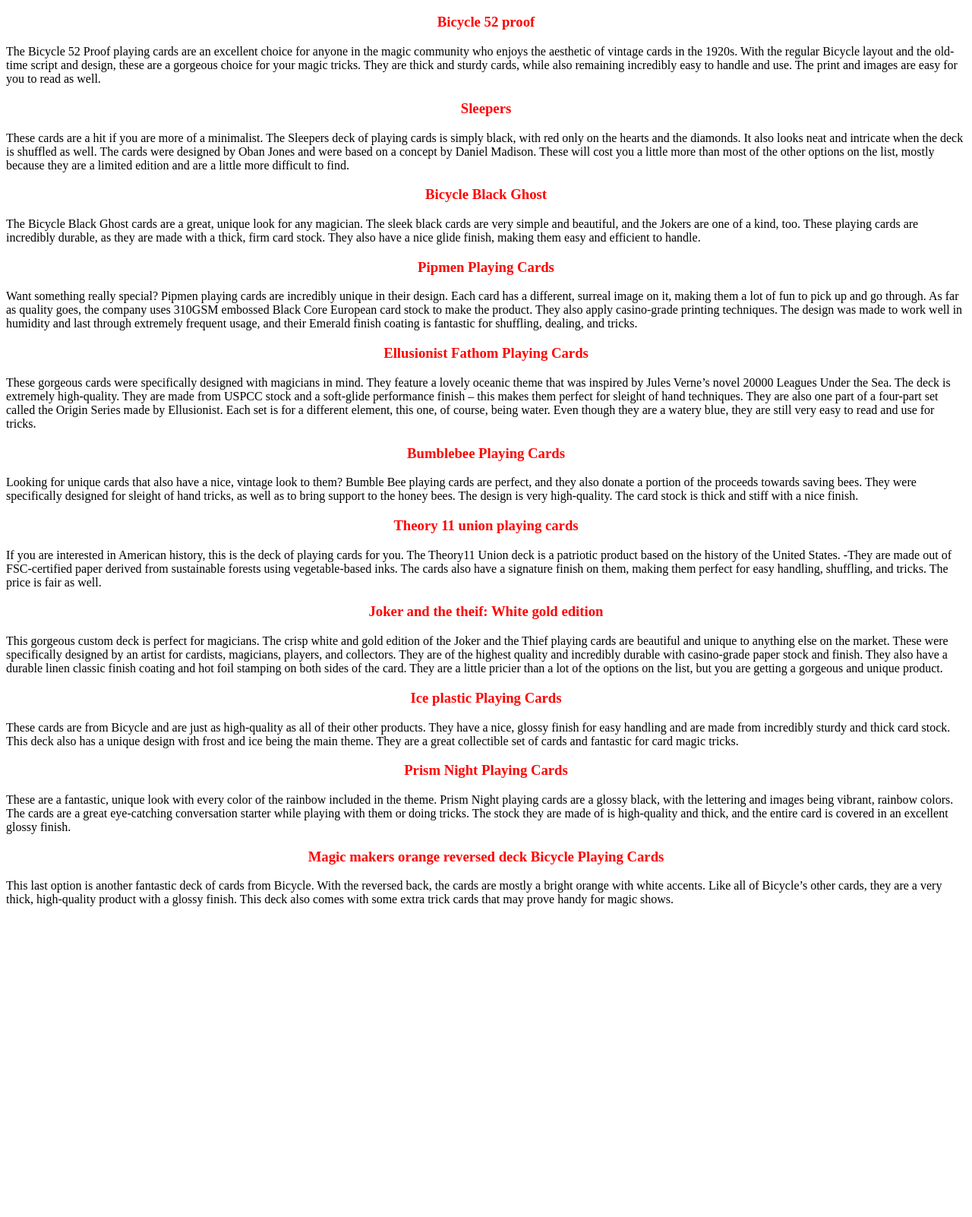
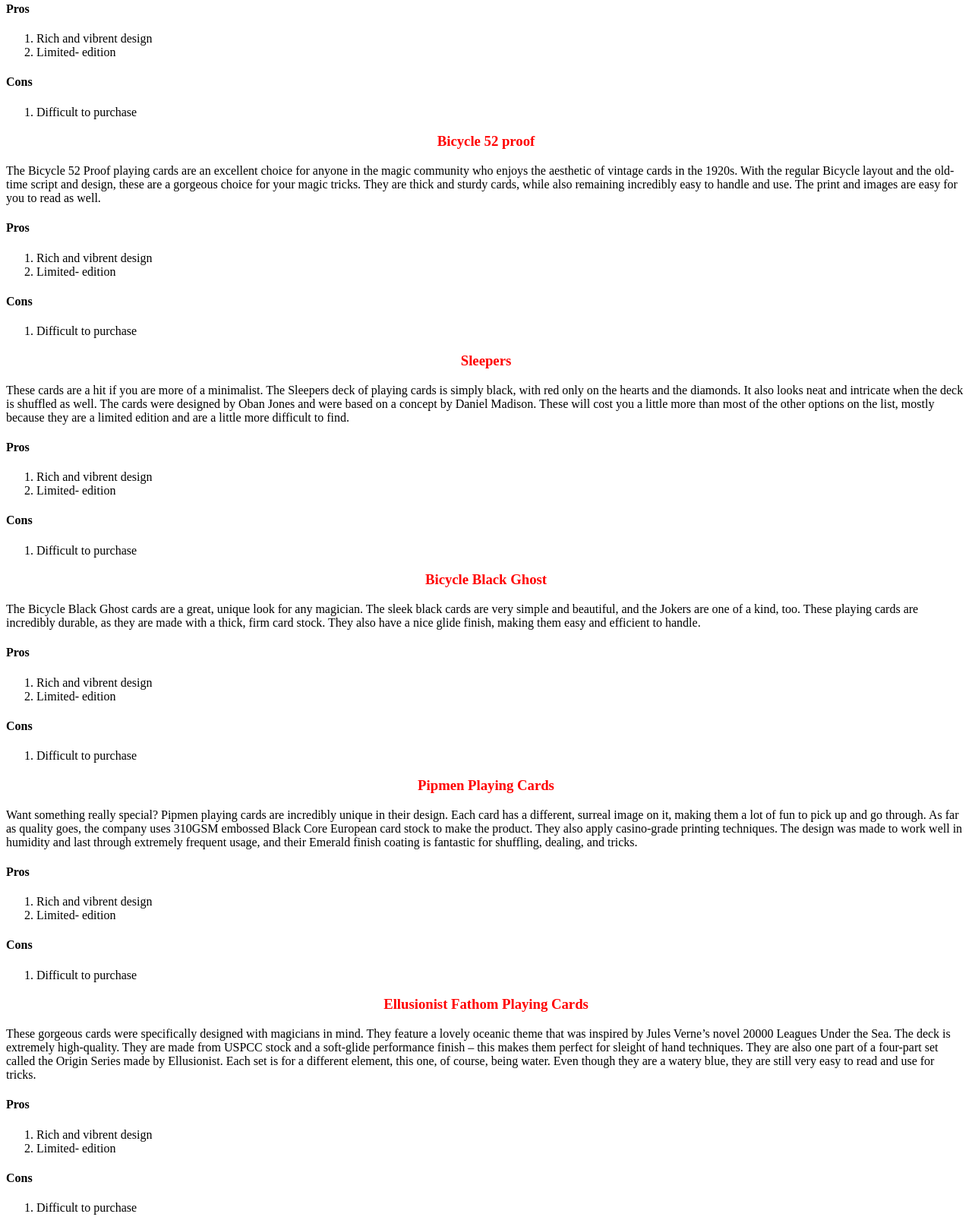
Before and after one commit to Arhaam13/home, a plain HTML site: page decks.html in a window 1280 px wide. Shown: the part 1012-2614 px from the top of the page at 76% size. Before the commit the page ends 2221 px from the top, so only its background shows below. Drawn offline with Linux system fonts and the light colour scheme.

Commit message:
Update decks.html

```diff
--- a/decks.html
+++ b/decks.html
@@ -24,15 +24,14 @@
 		from liquids. On top of that, they are said to take quite a while to lose their snap – customers had mentioned in online
 		reviews that they got over 90-100 hours before it was lost. These playing cards are also very affordable. You can buy a
 		two-pack combo (comes with both a red and blue deck) on Amazon.</p>
-		<h4>Pros</h4>
+	   <h4>Pros</h4>
 			<ol>
-				<li> Durrable</li>
-				<li> High- quality</li>
-				<li> Affordable</li>
+				<li>Rich and vibrent design</li>
+				<li>Limited- edition</li>
 			</ol>
 		<h4>Cons</h4>
 			<ol>
-				<li> Old-fashion design</li>
+				<li>Difficult to purchase</li>
 			</ol>
 	   <h3 class = "id">Swe deck</h3>
 		<p>Next up, we have the SWE deck. To give you a little background about this deck of playing cards, they are named after
@@ -57,27 +56,72 @@
 			watching you perform. This deck was originally only available as part of the Prohibition box set with six
 			different decks in it. However, you can now purchase it all on its own. They are thin and incredibly easy to
 			work with for both shuffling and performing tricks. </p>
+		<h4>Pros</h4>
+			<ol>
+				<li>Rich and vibrent design</li>
+				<li>Limited- edition</li>
+			</ol>
+		<h4>Cons</h4>
+			<ol>
+				<li>Difficult to purchase</li>
+			</ol>
 	   <h3 class = "id">Bicycle 52 proof</h3>
 		<p>The Bicycle 52 Proof playing cards are an excellent choice for anyone in the magic community who enjoys the aesthetic
 			of vintage cards in the 1920s. With the regular Bicycle layout and the old-time script and design, these are a
 			gorgeous choice for your magic tricks. They are thick and sturdy cards, while also remaining incredibly easy to
 			handle and use. The print and images are easy for you to read as well.</p>
+		<h4>Pros</h4>
+			<ol>
+				<li>Rich and vibrent design</li>
+				<li>Limited- edition</li>
+			</ol>
+		<h4>Cons</h4>
+			<ol>
+				<li>Difficult to purchase</li>
+			</ol>
 	   <h3 class = "id">Sleepers</h3>
 		<p>These cards are a hit if you are more of a minimalist. The Sleepers deck of playing cards is simply black, with red
 			only on the hearts and the diamonds. It also looks neat and intricate when the deck is shuffled as well. The
 			cards were designed by Oban Jones and were based on a concept by Daniel Madison. These will cost you a little
 			more than most of the other options on the list, mostly because they are a limited edition and are a little more
 			difficult to find. </p>
+		<h4>Pros</h4>
+			<ol>
+				<li>Rich and vibrent design</li>
+				<li>Limited- edition</li>
+			</ol>
+		<h4>Cons</h4>
+			<ol>
+				<li>Difficult to purchase</li>
+			</ol>
 	   <h3 class = "id">Bicycle Black Ghost</h3>
 		<p>The Bicycle Black Ghost cards are a great, unique look for any magician. The sleek black cards are very simple and
 			beautiful, and the Jokers are one of a kind, too. These playing cards are incredibly durable, as they are made
 			with a thick, firm card stock. They also have a nice glide finish, making them easy and efficient to handle.</p>
+		<h4>Pros</h4>
+			<ol>
+				<li>Rich and vibrent design</li>
+				<li>Limited- edition</li>
+			</ol>
+		<h4>Cons</h4>
+			<ol>
+				<li>Difficult to purchase</li>
+			</ol>
 	   <h3 class = "id">Pipmen Playing Cards</h3>
 		<p>Want something really special? Pipmen playing cards are incredibly unique in their design. Each card has a different,
 			surreal image on it, making them a lot of fun to pick up and go through. As far as quality goes, the company uses
 			310GSM embossed Black Core European card stock to make the product. They also apply casino-grade printing
 			techniques. The design was made to work well in humidity and last through extremely frequent usage, and their
 			Emerald finish coating is fantastic for shuffling, dealing, and tricks.</p>
+		<h4>Pros</h4>
+			<ol>
+				<li>Rich and vibrent design</li>
+				<li>Limited- edition</li>
+			</ol>
+		<h4>Cons</h4>
+			<ol>
+				<li>Difficult to purchase</li>
+			</ol>
 	   <h3 class = "id">Ellusionist Fathom Playing Cards</h3>
 		<p>These gorgeous cards were specifically designed with magicians in mind. They feature a lovely oceanic theme that was
 			inspired by Jules Verne’s novel 20000 Leagues Under the Sea. The deck is extremely high-quality. They are made
@@ -85,16 +129,43 @@
 			They are also one part of a four-part set called the Origin Series made by Ellusionist. Each set is for a
 			different element, this one, of course, being water. Even though they are a watery blue, they are still very easy
 			to read and use for tricks.</p>
+		<h4>Pros</h4>
+			<ol>
+				<li>Rich and vibrent design</li>
+				<li>Limited- edition</li>
+			</ol>
+		<h4>Cons</h4>
+			<ol>
+				<li>Difficult to purchase</li>
+			</ol>
 	   <h3 class = "id">Bumblebee Playing Cards</h3>
 		<p>Looking for unique cards that also have a nice, vintage look to them? Bumble Bee playing cards are perfect, and they
 			also donate a portion of the proceeds towards saving bees. They were specifically designed for sleight of hand
 			tricks, as well as to bring support to the honey bees. The design is very high-quality. The card stock is thick
 			and stiff with a nice finish.</p>
+		<h4>Pros</h4>
+			<ol>
+				<li>Rich and vibrent design</li>
+				<li>Limited- edition</li>
+			</ol>
+		<h4>Cons</h4>
+			<ol>
+				<li>Difficult to purchase</li>
+			</ol>
 	   <h3 class = "id">Theory 11 union playing cards</h3>
 		<p>If you are interested in American history, this is the deck of playing cards for you. The Theory11 Union deck is a
 			patriotic product based on the history of the United States. -They are made out of FSC-certified paper derived
 			from sustainable forests using vegetable-based inks. The cards also have a signature finish on them, making them
 			perfect for easy handling, shuffling, and tricks. The price is fair as well.</p>
+		<h4>Pros</h4>
+			<ol>
+				<li>Rich and vibrent design</li>
+				<li>Limited- edition</li>
+			</ol>
+		<h4>Cons</h4>
+			<ol>
+				<li>Difficult to purchase</li>
+			</ol>
 	   <h3 class = "id">Joker and the theif: White gold edition</h3>
 		<p>This gorgeous custom deck is perfect for magicians. The crisp white and gold edition of the Joker and the Thief
 			playing cards are beautiful and unique to anything else on the market. These were specifically designed by an
@@ -102,19 +173,55 @@
 			with casino-grade paper stock and finish. They also have a durable linen classic finish coating and hot foil
 			stamping on both sides of the card. They are a little pricier than a lot of the options on the list, but you are
 			getting a gorgeous and unique product.</p>
+		<h4>Pros</h4>
+			<ol>
+				<li>Rich and vibrent design</li>
+				<li>Limited- edition</li>
+			</ol>
+		<h4>Cons</h4>
+			<ol>
+				<li>Difficult to purchase</li>
+			</ol>
 	   <h3 class = "id">Ice plastic Playing Cards</h3>
 		<p>These cards are from Bicycle and are just as high-quality as all of their other products. They have a nice, glossy
 			finish for easy handling and are made from incredibly sturdy and thick card stock. This deck also has a unique
 			design with frost and ice being the main theme. They are a great collectible set of cards and fantastic for card
 			magic tricks.</p>
+		<h4>Pros</h4>
+			<ol>
+				<li>Rich and vibrent design</li>
+				<li>Limited- edition</li>
+			</ol>
+		<h4>Cons</h4>
+			<ol>
+				<li>Difficult to purchase</li>
+			</ol>
 	   <h3 class = "id">Prism Night Playing Cards</h3>
 		<p>These are a fantastic, unique look with every color of the rainbow included in the theme. Prism Night playing cards
 			are a glossy black, with the lettering and images being vibrant, rainbow colors. The cards are a great
 			eye-catching conversation starter while playing with them or doing tricks. The stock they are made of is
 			high-quality and thick, and the entire card is covered in an excellent glossy finish.</p>
+			<h4>Pros</h4>
+			<ol>
+				<li>Rich and vibrent design</li>
+				<li>Limited- edition</li>
+			</ol>
+		<h4>Cons</h4>
+			<ol>
+				<li>Difficult to purchase</li>
+			</ol>
 	   <h3 class = "id">Magic makers orange reversed deck Bicycle Playing Cards</h3>
 		<p>This last option is another fantastic deck of cards from Bicycle. With the reversed back, the cards are mostly a
 			bright orange with white accents. Like all of Bicycle’s other cards, they are a very thick, high-quality product
 			with a glossy finish. This deck also comes with some extra trick cards that may prove handy for magic shows.</p>
+		<h4>Pros</h4>
+			<ol>
+				<li>Rich and vibrent design</li>
+				<li>Limited- edition</li>
+			</ol>
+		<h4>Cons</h4>
+			<ol>
+				<li>Difficult to purchase</li>
+			</ol>
 	</body>
 </html>
```
